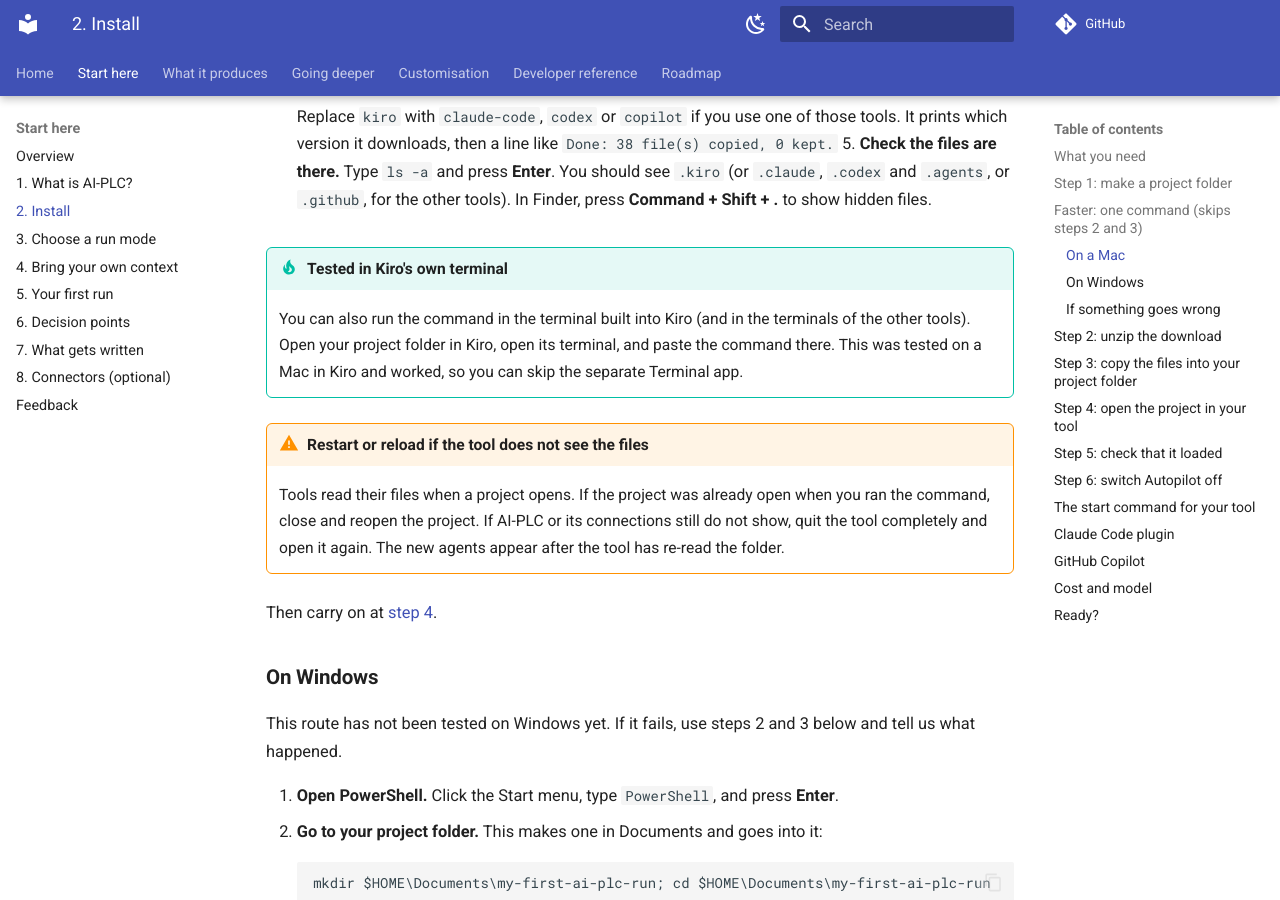
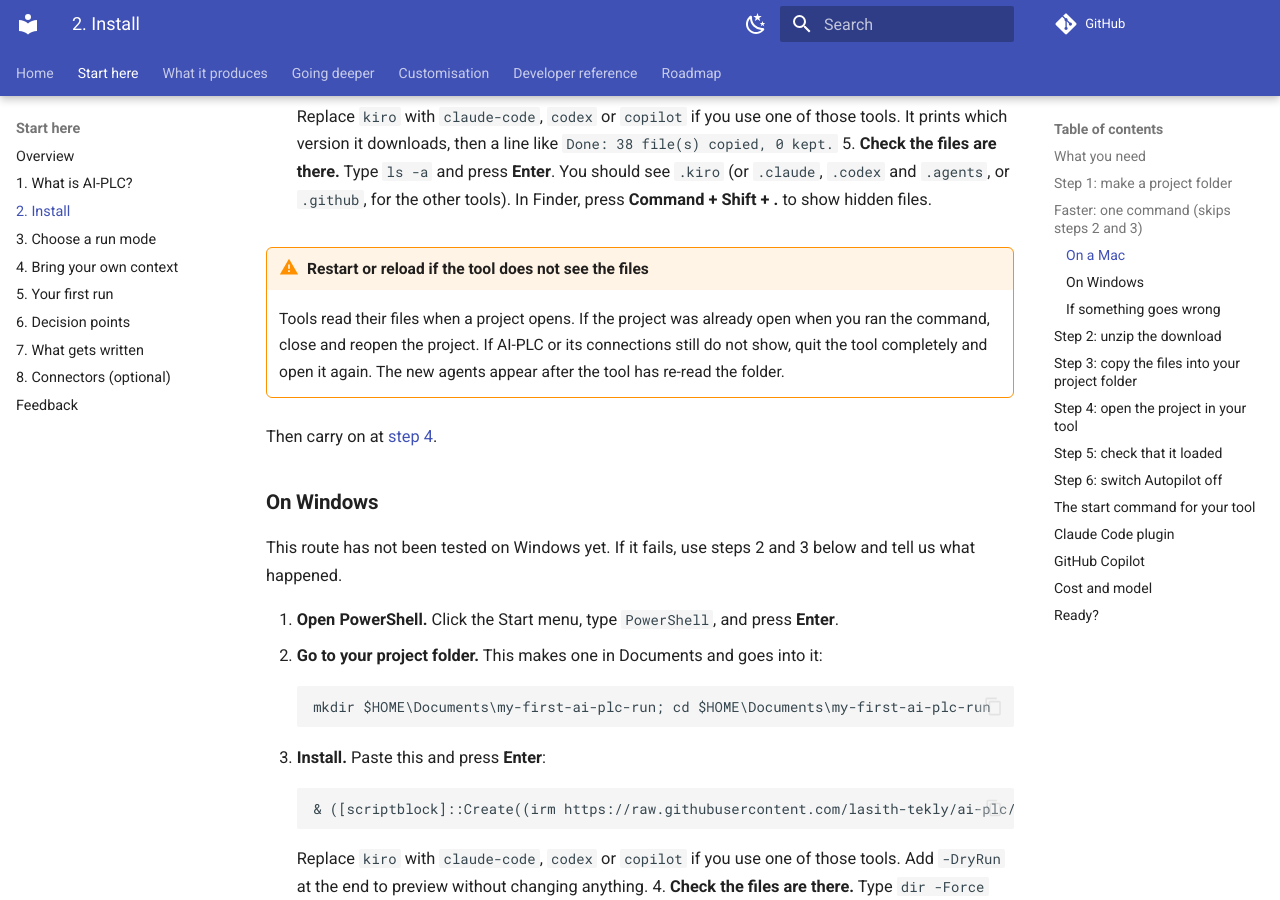
Before and after one commit to lasith-tekly/ai-plc, an MkDocs documentation site: the page built from docs/guide/install.md, in a window 1280 px wide and 900 px high, scrolled down 1684 px. Built offline with MkDocs 1.6.1 and Material for MkDocs 9.7.7, drawn with Linux system fonts in a browser that asks for light colours; comment, search, counter and statistics services are not loaded.

Commit message:
Install guide: remove the Kiro terminal tip
Co-Authored-By: Claude Sonnet 5.5 <noreply@anthropic.com>
Claude-Session: https://claude.ai/code/session_01MWPVz2aHoek2etukWYAde9

```diff
--- a/docs/guide/install.md
+++ b/docs/guide/install.md
@@ -50,9 +50,6 @@ If you would rather read it before you run it, the script is on [GitHub](https:/
 
     Replace `kiro` with `claude-code`, `codex` or `copilot` if you use one of those tools. It prints which version it downloads, then a line like `Done: 38 file(s) copied, 0 kept.`
 5. **Check the files are there.** Type `ls -a` and press **Enter**. You should see `.kiro` (or `.claude`, `.codex` and `.agents`, or `.github`, for the other tools). In Finder, press **Command + Shift + .** to show hidden files.
-
-!!! tip "Tested in Kiro's own terminal"
-    You can also run the command in the terminal built into Kiro (and in the terminals of the other tools). Open your project folder in Kiro, open its terminal, and paste the command there. This was tested on a Mac in Kiro and worked, so you can skip the separate Terminal app.
 
 !!! warning "Restart or reload if the tool does not see the files"
     Tools read their files when a project opens. If the project was already open when you ran the command, close and reopen the project. If AI-PLC or its connections still do not show, quit the tool completely and open it again. The new agents appear after the tool has re-read the folder.
```
